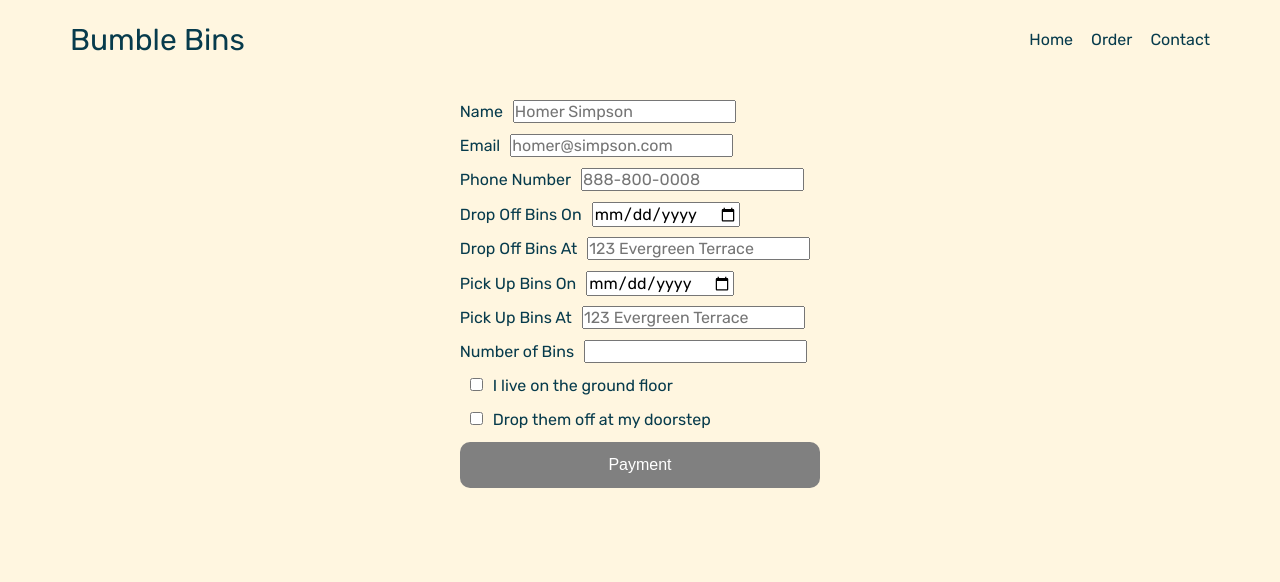
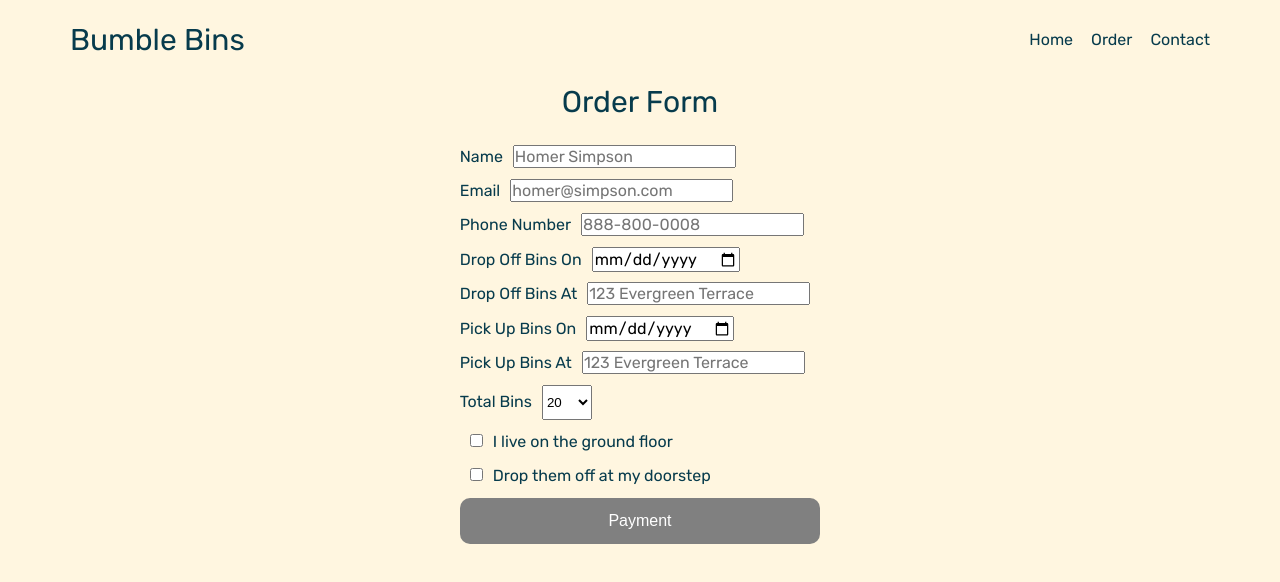
Before and after one commit to brettsmith212/bumblebins, a React (Vite) app: page /orderform in a window 1280 px wide. Shown: the top 582 px of the page. Built offline with nearby package versions, Linux system fonts and the light colour scheme.

Commit message:
orderCard to orderForm passes which product selected | created useOrderForm custom hook for simplifying order form

```diff
--- a/src/auth-context.tsx
+++ b/src/auth-context.tsx
@@ -1,22 +1,37 @@
 import React, { useState } from 'react';
 
 const AuthContext = React.createContext({
-  formErrors: {},
-  setFormErrors: {},
+  bins: 0,
+  setBins: () => {},
+  handleClick: () => {},
+  values: {},
+  setValues: () => {},
 });
 
-const initialFormError = {
-  name: ""
-}
-
 export const AuthContextProvider: React.FC = (props) => {
-  const [formErrors, setFormErrors] = useState(initialFormError);
+  const [bins, setBins] = useState(0);
+  const [values, setValues] = useState({
+    name: "",
+    email: "",
+    phoneNumber: "",
+    dropOffDate: "",
+    dropOffAddress: "",
+    pickUpDate: "",
+    pickUpAddress: "",
+    totalBins: "",
+  });
+  const handleClick = (binCount: number): void => {
+    setBins(binCount)
+  }
 
   return (
     <AuthContext.Provider
     value={{
-      formErrors,
-      setFormErrors,
+      bins,
+      setBins,
+      handleClick,
+      values,
+      setValues
     }}>
     {props.children}
     </AuthContext.Provider>
--- a/src/components/OrderCard.tsx
+++ b/src/components/OrderCard.tsx
@@ -1,7 +1,8 @@
-import React, { useState } from 'react';
+import React, { useState, useContext } from 'react';
 import styled from 'styled-components';
 import { Link } from 'react-router-dom';
 import { data } from "../data"
+import AuthContext from "../auth-context"
 
 const Cards = styled.div`
   display: flex;
@@ -63,11 +64,11 @@ const CardWrapper = styled.div`
 `
 
 const OrderCard: React.FC = () => {
-  // console.log(data.bins)
+  const ctx = useContext(AuthContext)
+
   const bumbleBinsCards = data.bins.map(bin => {
-    console.log(bin)
     return(
-      <CardContainer key={bin.binCount}>
+      <CardContainer key={bin.binCount} onClick={() => ctx.handleClick(bin.binCount)}>
         <CardWrapper>
           <img src="src/components/assets/bumblebin.png"/>
           <h3>{bin.binCount} Bins</h3>
--- a/src/components/OrderForm.tsx
+++ b/src/components/OrderForm.tsx
@@ -1,14 +1,21 @@
-import React, { useState, useEffect } from 'react';
+import React, { useState, useEffect, useContext } from 'react';
 import styled from 'styled-components';
-import * as yup from 'yup';
-import { orderFormSchema } from './OrderFormSchema';
 import { Link } from 'react-router-dom';
+import { data } from "../data";
+import AuthContext from '../auth-context';
+import useOrderForm from '../hooks/useOrderForm'
 
 const FormContainer = styled.div`
   display: flex;
   align-items: center;
   justify-content: center;
+  flex-direction: column;
   margin-bottom: 20rem;
+
+  h2 {
+    font-size: ${({theme}) => theme.fontSize.h2};
+
+  }
 `
 const Form = styled.form`
   padding: 2rem;
@@ -23,6 +30,12 @@ const Form = styled.form`
     margin-left: 1rem;
     margin-right: 1rem;
     font-size: ${({theme}) => theme.fontSize.h4};
+  }
+  select{
+    margin-left: 1rem;
+    width: 5rem;
+    height: 3.5rem;
+
   }
   button {
     width: 100%;
@@ -52,51 +65,32 @@ const Errors = styled.p`
   color: red;
 `
 
-const initialFormError: object = {
-  name: "",
-}
+
 
 const OrderForm: React.FC = () => {
-  const [formErrors, setFormErrors] = useState(initialFormError);
-  const [disabled, setDisabled] = useState(true);
-  const [values, setValues] = useState({
-    name: "",
-    email: "",
-    phoneNumber: "",
-    dropOffDate: "",
-    dropOffAddress: "",
-    pickUpDate: "",
-    pickUpAddress: "",
-    totalBins: "",
-  });
+  const ctx = useContext(AuthContext);
+  console.log("ORDER FORM BINS: ", ctx.bins)
+  console.log("CTX VALUES: ", ctx.values)
+  const [formErrors, disabled, handleChange] = useOrderForm();
 
-  const validateForm = (name: any, value: any): void => {
-    yup
-    .reach(orderFormSchema, name)
-    .validate(value)
-    .then(() => setFormErrors({...formErrors, [name]: ""}))
-    .catch((err: any) => setFormErrors({...formErrors, [name]: err.errors[0]}))
-  };
-
-  const handleChange = (e: any): void => {
-    validateForm(e.target.name, e.target.value);
-    setValues({
-      ...values,
-      [e.target.name]: e.target.value
-    })
-  }
 
   const handleSubmit = (e: any): void => {
     e.preventDefault();
   }
 
-  useEffect(() => {
-    orderFormSchema.isValid(values).then(valid => setDisabled(!valid));
-  }, [values]);
 
+  const binCountDropdown = data.bins.map(bin => {
+    if (bin.binCount === ctx.bins){
+      return <option key={bin.binCount} selected value={bin.binCount}>{bin.binCount}</option>
+    } else{
+      return <option key={bin.binCount} value={bin.binCount}>{bin.binCount}</option>
+    }
+
+  });
 
   return(
     <FormContainer>
+      <h2>Order Form</h2>
       <Form onSubmit={handleSubmit}>
         <div>
           <Errors>{formErrors.name}</Errors>
@@ -105,7 +99,7 @@ const OrderForm: React.FC = () => {
             <input
               type="text"
               name="name"
-              value={values.name}
+              value={ctx.values.name}
               onChange={handleChange}
               placeholder="Homer Simpson" />
           </label>
@@ -117,7 +111,7 @@ const OrderForm: React.FC = () => {
             <input
               type="email"
               name="email"
-              value={values.email}
+              value={ctx.values.email}
               onChange={handleChange}
               placeholder="homer@simpson.com" />
           </label>
@@ -129,7 +123,7 @@ const OrderForm: React.FC = () => {
             <input
             type="telephone"
             name="phoneNumber"
-            value={values.phoneNumber}
+            value={ctx.values.phoneNumber}
             onChange={handleChange}
             placeholder="888-800-0008" />
           </label>
@@ -141,7 +135,7 @@ const OrderForm: React.FC = () => {
             <input
             type="date"
             name="dropOffDate"
-            value={values.dropOffDate}
+            value={ctx.values.dropOffDate}
             onChange={handleChange} />
           </label>
         </div>
@@ -152,7 +146,7 @@ const OrderForm: React.FC = () => {
             <input
               type="address"
               name="dropOffAddress"
-              value={values.dropOffAddress}
+              value={ctx.values.dropOffAddress}
               onChange={handleChange}
               placeholder="123 Evergreen Terrace" />
           </label>
@@ -164,7 +158,7 @@ const OrderForm: React.FC = () => {
             <input
             type="date"
             name="pickUpDate"
-            value={values.pickUpDate}
+            value={ctx.values.pickUpDate}
             onChange={handleChange} />
           </label>
         </div>
@@ -175,7 +169,7 @@ const OrderForm: React.FC = () => {
             <input
               type="address"
               name="pickUpAddress"
-              value={values.pickUpAddress}
+              value={ctx.values.pickUpAddress}
               onChange={handleChange}
               placeholder="123 Evergreen Terrace" />
           </label>
@@ -183,12 +177,11 @@ const OrderForm: React.FC = () => {
         <div>
           <Errors>{formErrors.totalBins}</Errors>
           <label>
-            Number of Bins
-            <input
-            type="number"
-            name="totalBins"
-            value={values.totalBins}
-            onChange={handleChange} />
+            Total Bins
+            <select name="totalBins" onChange={handleChange}>
+              <option value="" disabled>Select # of Bins</option>
+              {binCountDropdown}
+            </select>
           </label>
         </div>
         <label>
--- a/src/components/OrderFormSchema.tsx
+++ b/src/components/OrderFormSchema.tsx
@@ -6,9 +6,9 @@ export const orderFormSchema = yup.object().shape({
   name: yup.string().trim().required("Name is required").min(2, "Name must be at least 2 characters"),
   email: yup.string().email("Must be a valid email").trim().required("Email is required"),
   phoneNumber: yup.string().matches(phoneRegExp, 'Phone number is not valid'),
-  dropOffDate: yup.date().required("Drop off date is required"),
+  dropOffDate: yup.string().required("Drop off date is required"),
   dropOffAddress: yup.string().required("Drop off address is required"),
-  pickUpDate: yup.date().required("Pick up date is required"),
+  pickUpDate: yup.string().required("Pick up date is required"),
   pickUpAddress: yup.string().required("Pick up address is required"),
-  totalBins: yup.number().required("Number of bins is required"),
+  totalBins: yup.string().required("Number of bins is required"),
 })
--- /dev/null
+++ b/src/hooks/useOrderForm.ts
@@ -0,0 +1,38 @@
+import { useState, useEffect, useContext } from 'react';
+import AuthContext from '../auth-context';
+import { orderFormSchema } from '../components/OrderFormSchema';
+import * as yup from 'yup';
+
+const initialFormError: object = {
+  name: "",
+}
+
+const useOrderForm = () => {
+  const [formErrors, setFormErrors] = useState(initialFormError);
+  const [disabled, setDisabled] = useState(true);
+  const ctx = useContext(AuthContext);
+
+  const validateForm = (name: any, value: any): void => {
+    yup
+    .reach(orderFormSchema, name)
+    .validate(value)
+    .then(() => setFormErrors({...formErrors, [name]: ""}))
+    .catch((err: any) => setFormErrors({...formErrors, [name]: err.errors[0]}))
+  };
+
+  const handleChange = (e: any): void => {
+    validateForm(e.target.name, e.target.value);
+    ctx.setValues({
+      ...ctx.values,
+      [e.target.name]: e.target.value
+    });
+    ctx.setBins(e.target.value)
+  }
+  useEffect(() => {
+    orderFormSchema.isValid(ctx.values).then(valid => setDisabled(!valid));
+  }, [ctx.values]);
+
+  return([formErrors, disabled, handleChange]);
+}
+
+export default useOrderForm;
```
